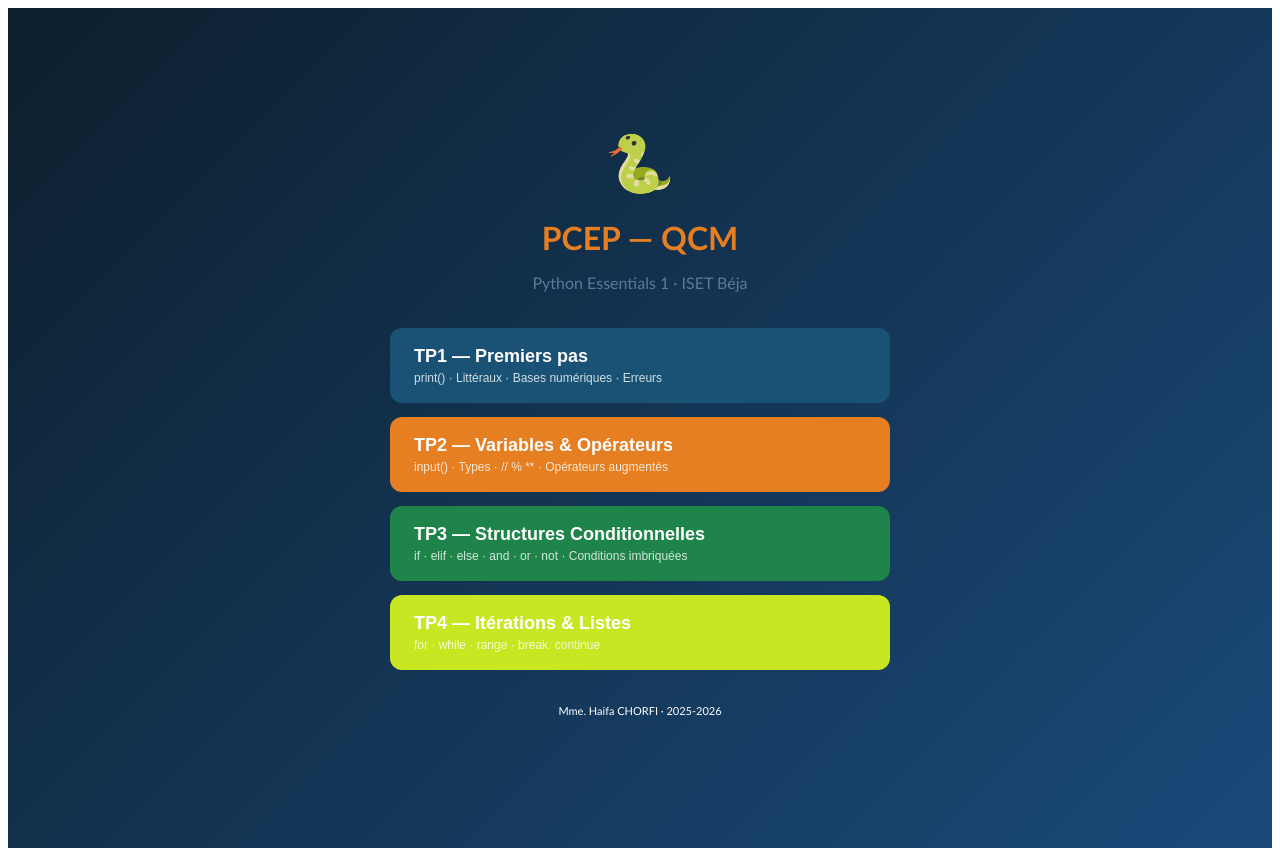
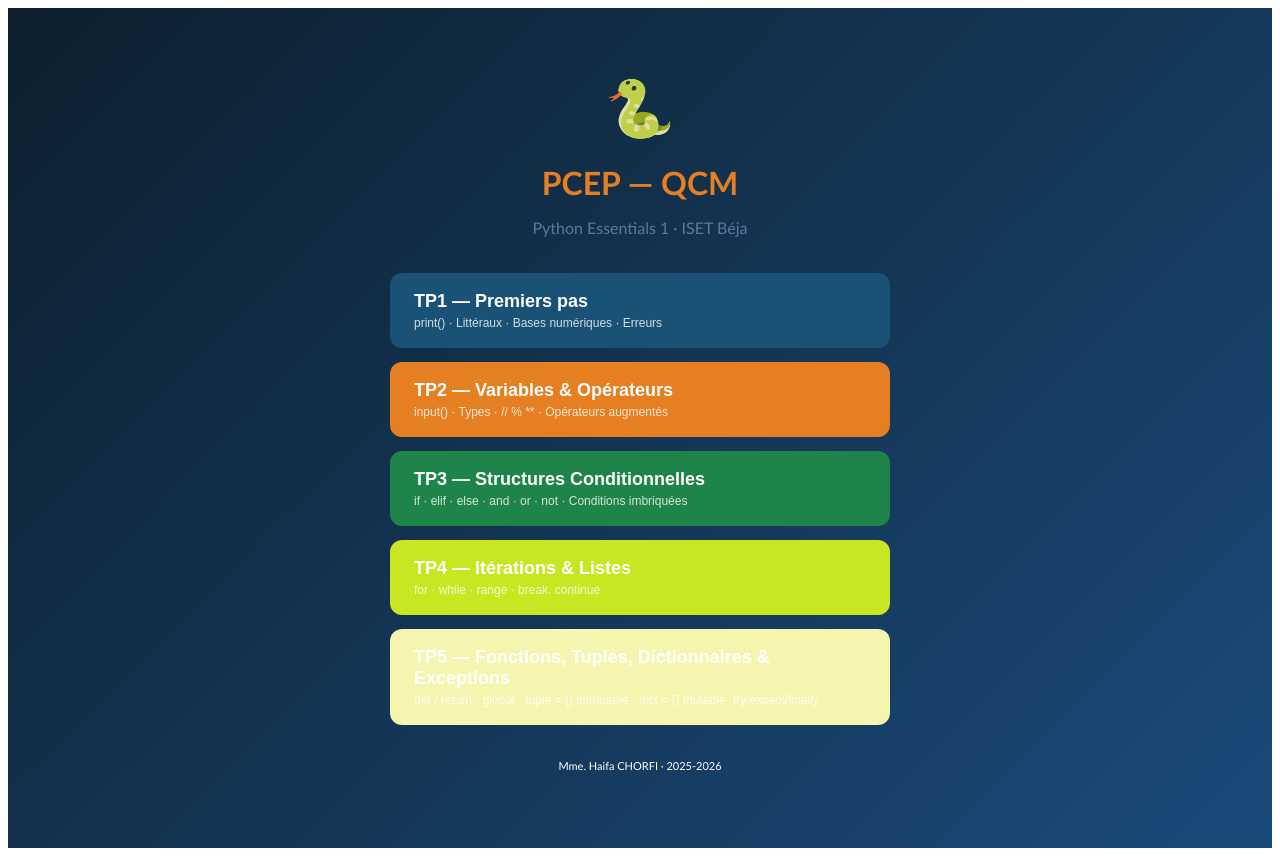
Before and after one commit to HaifaChorfi/pcep-prep-course, a React (Vite) app: page / in a window 1280 px wide. Built offline with nearby package versions, Linux system fonts and the light colour scheme.

Commit message:
Ajout QCM TP5 + menu TP1/TP2/TP3/TP4/TP5

```diff
--- a/src/App.jsx
+++ b/src/App.jsx
@@ -3,6 +3,7 @@ import AppTP1 from "./AppTP1";
 import AppTP2 from "./QCM_TP2";
 import AppTP3 from "./AppTP3";
 import AppTP4 from "./AppTP4"
+import AppTP5 from "./AppTP5"
 
 export default function App() {
   const [tp, setTp] = useState(null);
@@ -11,6 +12,7 @@ export default function App() {
   if (tp === "tp2") return <AppTP2 onBack={() => setTp(null)} />;
   if (tp === "tp3") return <AppTP3 onBack={() => setTp(null)}/>;
   if (tp === "tp4") return <AppTP4 onBack={() => setTp(null)}/>;
+  if (tp === "tp5") return <AppTP5 onBack={() => setTp(null)}/>;
 
   return (
     <div style={{
@@ -35,6 +37,7 @@ export default function App() {
       color: "#1E8449",
       border: "#27AE60",
     },{ tp: "tp4", title: "TP4 — Itérations & Listes", subtitle: "for · while · range · break. continue", color: "#c9e622" },
+    { tp: "tp5", title: "TP5 — Fonctions, Tuples, Dictionnaires & Exceptions", subtitle: "def / return  · global · tuple = () immuable · dict = {} mutable· try/except/finally ", color: "#f5f5b0" },
         ].map((item) => (
           <button key={item.tp} onClick={() => setTp(item.tp)}
             style={{
--- a/src/QCM_TP2.jsx
+++ b/src/QCM_TP2.jsx
@@ -1,7 +1,6 @@
 // ─────────────────────────────────────────────────────────────────────────────
 //  QCM TP2 — Variables, Types & Opérateurs  |  PCEP Module 2  |  ISET Béja
 //  Firebase Realtime Database  ·  GitHub Pages
-//  Mot de passe enseignant : iset2025
 // ─────────────────────────────────────────────────────────────────────────────
 import { useState, useEffect, useCallback } from "react";
 import { db } from "./firebase";
```
Also changed, not shown: src/AppTP5.jsx (added).
